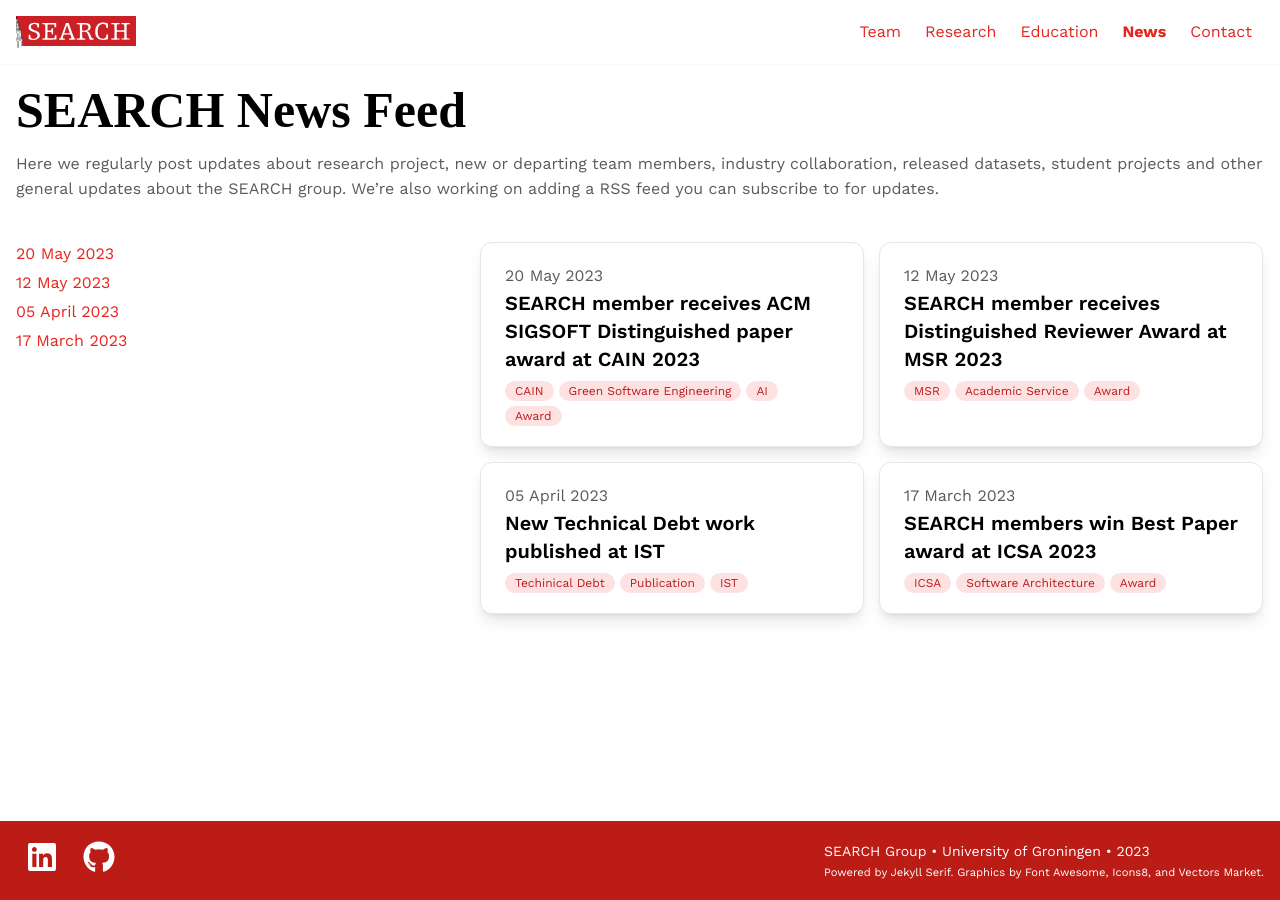
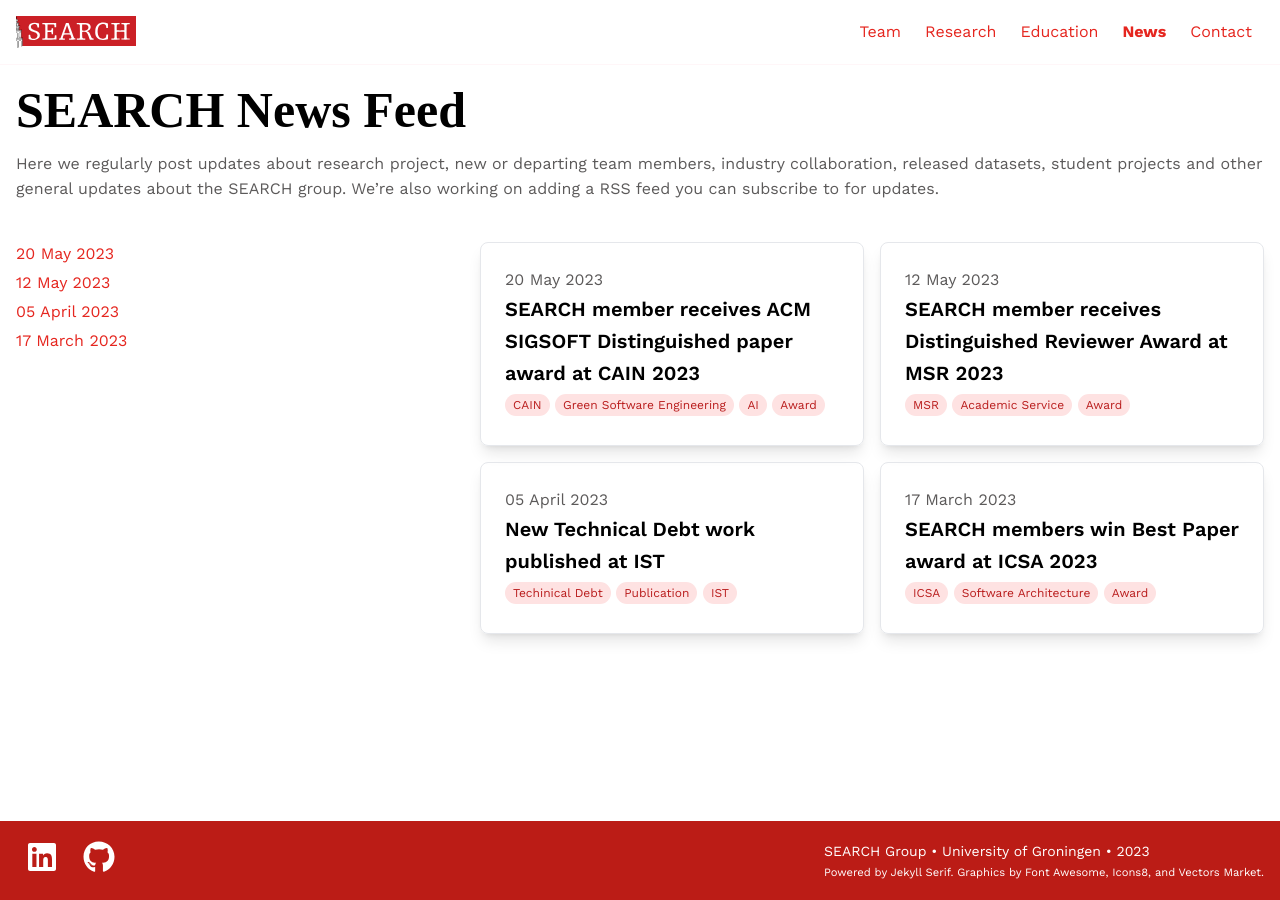
Before and after one commit to search-rug/search-rug.github.io, a Jekyll site: the page built from news.md, in a window 1280 px wide. Built offline with Jekyll 4.4.1, drawn with Linux system fonts in a browser that asks for light colours; nearby versions of some CDN libraries; some web fonts are replaced.

Commit message:
Migrate news to tailwind css.

```diff
--- a/_includes/news-card.html
+++ b/_includes/news-card.html
@@ -1,12 +1,12 @@
-<a href="{{ post.url }}">
-  <div class="news-card">
+<a href="{{ post.url }}" class="max-w-sm rounded-lg border p-6 shadow-lg {% if include.clickable %} transition transform hover:scale-[102%] cursor-pointer {% endif %} h-full">
+  <div class="flex flex-col h-full">
 
     <p>{{ post.date | date_to_long_string }}</p>
-    <h3 class="title">{{ post.title }}</h3>
+    <h3 class="text-xl leading-8 font-semibold">{{ post.title }}</h3>
 
-    <div class="keywords">
+    <div>
       {% for keyword in post.keywords %}
-        <span>{{ keyword }}</span>
+        <span class="bg-red-100 text-red-700 text-xs leading-8 px-2 py-1 rounded-full">{{ keyword }}</span>
       {% endfor %}
     </div>
   </div>
--- a/_layouts/default.html
+++ b/_layouts/default.html
@@ -21,6 +21,9 @@
     tailwind.config = {
       theme: {
         extend: {
+          colors: {
+            primary: '#e5261f',
+          },
           typography: {
             quoteless: {
               css: {
--- a/_layouts/news.html
+++ b/_layouts/news.html
@@ -8,13 +8,13 @@ bodyClass: "page-news"
   <div class="content mb-10">
     {{ content }}
   </div>
-  <div class="flex news-feed justify-between mt-4">
-    <div class="news-post-dates fs-1 " style="gap: 5px;">
+  <div class="flex justify-between mt-4">
+    <div class="hidden md:flex md:grow md:flex-col" style="gap: 5px;">
       {% for post in site.news reversed %}
-        <a href="{{ post.url }}">{{ post.date | date_to_long_string}}</a>
+        <a class="text-primary hover:underline" href="{{ post.url }}">{{ post.date | date_to_long_string}}</a>
       {% endfor %}
     </div>
-    <div class="flex flex-wrap news-post-cards" style="gap: 15px">
+    <div class="grid grid-cols-1 lg:grid-cols-2 gap-4">
       {% for post in site.news reversed %}
         {% include news-card.html post=post %}
       {% endfor %}
--- a/_sass/components/_news-card.scss
+++ /dev/null
@@ -1,69 +0,0 @@
-.news-card:hover {
-  transform: scale(1.0125) translateY(-5px);
-}
-
-.news-card {
-  display: flex;
-  flex-direction: column;
-
-  padding: 1.25rem 1.5rem;
-  box-shadow: rgba(0, 0, 0, 0) 0px 0px 0px 0px, rgba(0, 0, 0, 0) 0px 0px 0px 0px, rgba(0, 0, 0, 0.1) 0px 10px 15px -3px, rgba(0, 0, 0, 0.1) 0px 4px 6px -4px;
-
-  // set border styles
-  border-style: solid;
-  border-width: 1px;
-  border-radius: 0.75rem;
-  border-color: #e5e7eb;
-  max-width: 24rem;
-  height: 100%;
-
-  // transition
-  transition: transform;
-  transition-duration: 100ms;
-  transition-timing-function: ease-out;
-
-  p {
-    margin: 0px;
-  }
-
-  .keywords {
-    margin-top: 0.5rem;
-
-    display: flex;
-    flex-direction: row;
-    flex-wrap: wrap;
-    gap: 5px;
-
-    span {
-      white-space: nowrap;
-      border-radius: 9999px;
-      padding-left: 0.625rem;
-      padding-right: 0.625rem;
-      font-size: 0.75rem;
-      line-height: 1rem;
-      padding-top: 0.125rem;
-      padding-bottom: 0.125rem;
-      background-color: rgb(254, 226, 226);
-      color: rgb(185, 28, 28);
-
-      /*  Enforce capitalized words since user defined keywords are inconsistent.
-          TODO: maybe remove this once CMS is in place? */
-      text-transform: capitalize;
-    }
-  }
-
-  // default font size for component
-  font-size: 1rem;
-  line-height: 1.5rem;
-  font-weight: 400;
-
-  background-color: white;
-  //background-color: #F3F4F6;
-
-  .title {
-    margin: 0px;
-    font-size: 1.25rem;
-    line-height: 1.75rem;
-    font-weight: 600;
-  }
-}
--- a/_sass/pages/_page-news.scss
+++ /dev/null
@@ -1,40 +0,0 @@
-.news-post-cards {
-  max-width: 24rem;
-  width: 100%;
-}
-
-.news-post-dates {
-  display: none;
-  a {
-    color: $primary;
-    &:hover {
-      text-decoration: underline;
-    }
-  }
-}
-
-@media (min-width: 768px) {
-  .news-post-dates {
-    display: flex;
-    flex-grow: 1;
-    flex-direction: column;
-  }
-}
-
-@media (min-width: 1024px) {
-  .news-post-cards {
-    max-width: 49rem;
-  }
-}
-
-// @media (min-width: 1024px) {
-//   .news-post-cards {
-//     max-width: 64rem;
-//   }
-// }
-
-// @media (min-width: 1280px) {
-//   .news-post-cards {
-//     max-width: 32rem;
-//   }
-// }
--- a/assets/css/style.scss
+++ b/assets/css/style.scss
@@ -63,11 +63,7 @@ $font-family-heading: "Brawler", serif, -apple-system;
 @import "components/content";
 @import "components/intro";
 @import "components/project-card";
-@import "components/news-card";
 // @import "components/fonts"; // Uncomment this line to self host font
-
-// Pages
-@import "pages/page-news";
 
 body {
   font-size: 16px;
```
